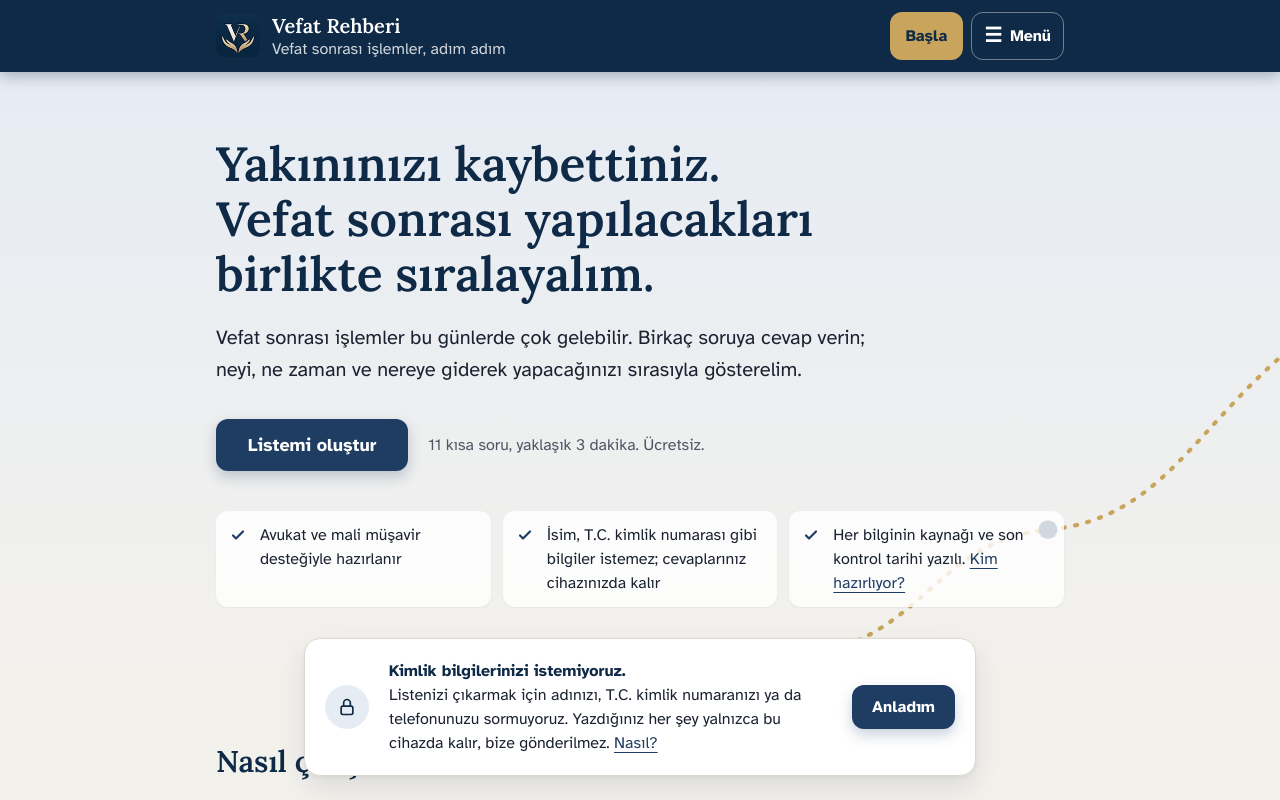
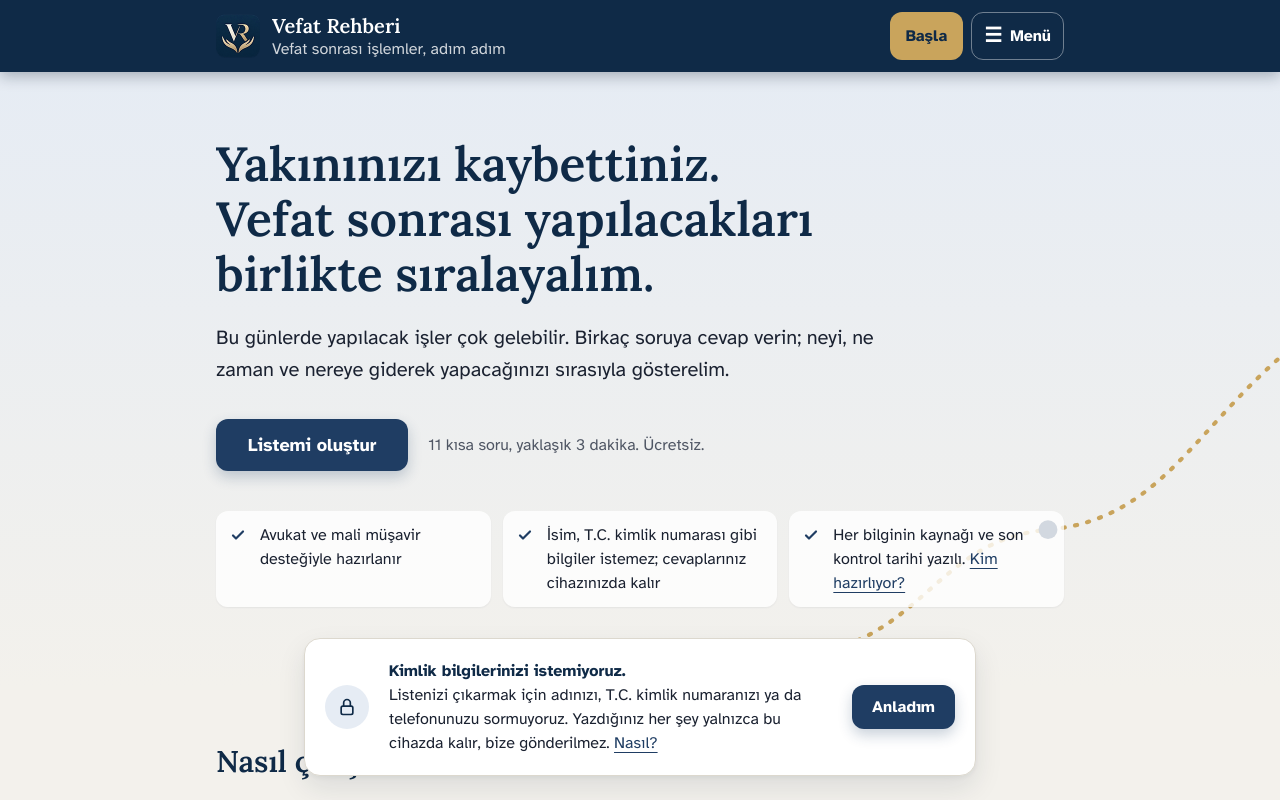
Before and after one commit to ahmethaktaneker/vefarehberi, a Next.js app: page / in a window 1280 px wide. Shown: the top 800 px of the page. Built offline with nearby package versions, Linux system fonts and the light colour scheme.

Commit message:
Ana sayfa: tekrar eden ifade sadeleşti

```diff
--- a/app/page.tsx
+++ b/app/page.tsx
@@ -55,7 +55,7 @@ export default function AnaSayfa() {
               Yakınınızı kaybettiniz. Vefat sonrası yapılacakları birlikte sıralayalım.
             </h1>
             <p className="mt-5 text-xl leading-relaxed text-metin">
-              Vefat sonrası işlemler bu günlerde çok gelebilir. Birkaç soruya cevap verin; neyi, ne zaman ve nereye giderek yapacağınızı sırasıyla gösterelim.
+              Bu günlerde yapılacak işler çok gelebilir. Birkaç soruya cevap verin; neyi, ne zaman ve nereye giderek yapacağınızı sırasıyla gösterelim.
             </p>
             <div className="mt-8 flex flex-col items-start gap-3 sm:flex-row sm:items-center sm:gap-5">
               <Link href="/liste" className="dugme dugme-birincil px-8 text-lg">
```
